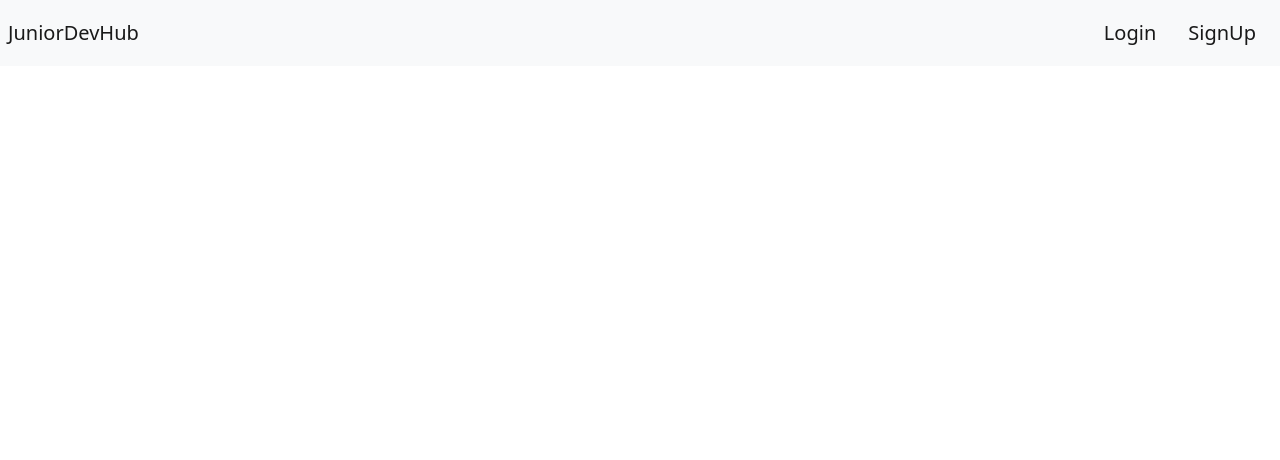
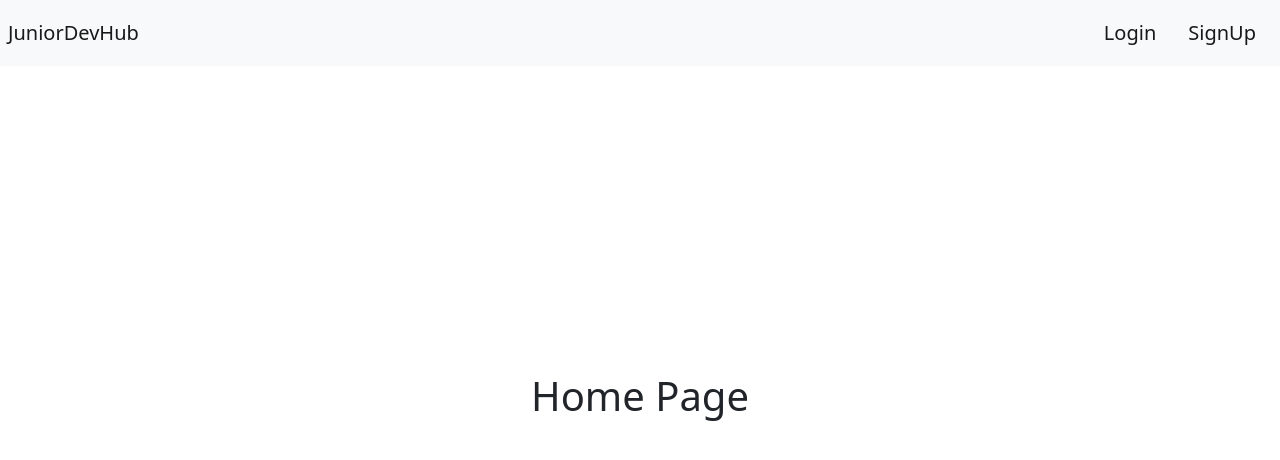
Before and after one commit to hemanthsaik/JuniorDevHub, a React (Create React App) app: page / in a window 1280 px wide. Shown: the top 460 px of the page. Built offline with nearby package versions, Linux system fonts and the light colour scheme.

Commit message:
Put code in comment in LoginPage, add my name in contributors

```diff
--- a/src/pages/home/Home.js
+++ b/src/pages/home/Home.js
@@ -1,11 +1,11 @@
-import React from 'react'
+import React from 'react';
 
 const Home = () => {
     return (
-        <div>
-
+        <div className='center'>
+            <h1>Home Page</h1>
         </div>
-    )
+    );
 }
 
-export default Home
+export default Home;
--- a/src/pages/login/LoginPage.js
+++ b/src/pages/login/LoginPage.js
@@ -12,7 +12,9 @@ const Login = () => {
 
     const handelSubmit = () => {
         let formstatus = true;
-        let epattern = /^[a-zA-Z0-9._-]+@[a-zA-Z0-9.-]+\.[a-zA-Z]{2,6}$/;
+        // This code is useless since you might have an Api to control the login
+
+        /* let epattern = /^[a-zA-Z0-9._-]+@[a-zA-Z0-9.-]+\.[a-zA-Z]{2,6}$/;
         if (!epattern.test(userName)) {
             formstatus = false;
             setEmailError("Invalid email id");
@@ -24,7 +26,8 @@ const Login = () => {
             setPasswordError("Invalid password");
         } else {
             setPasswordError("");
-        }
+        } */
+
         // do not change the bellow content
         if (formstatus == true) {
             toast.success('Form Submited');
```
Also changed, not shown: 1 other file (tests, documents, lock files or other folders).
